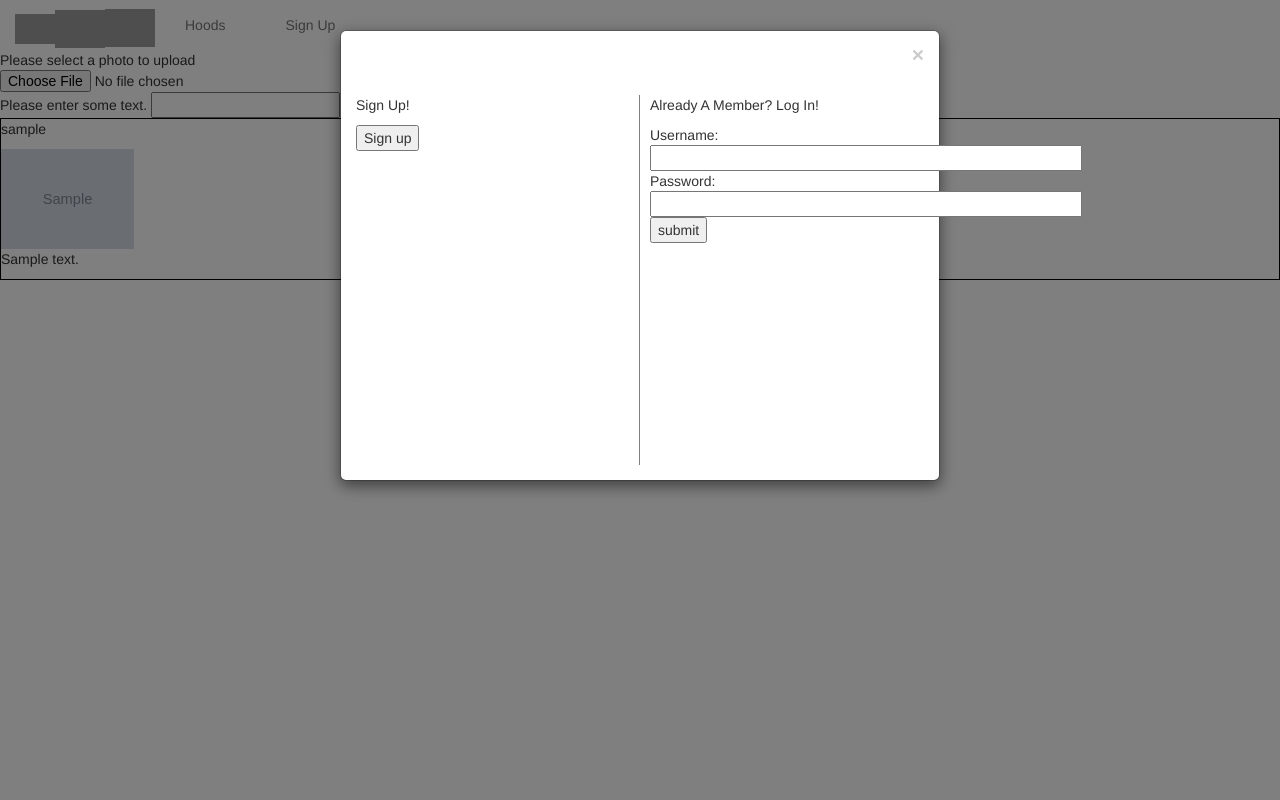
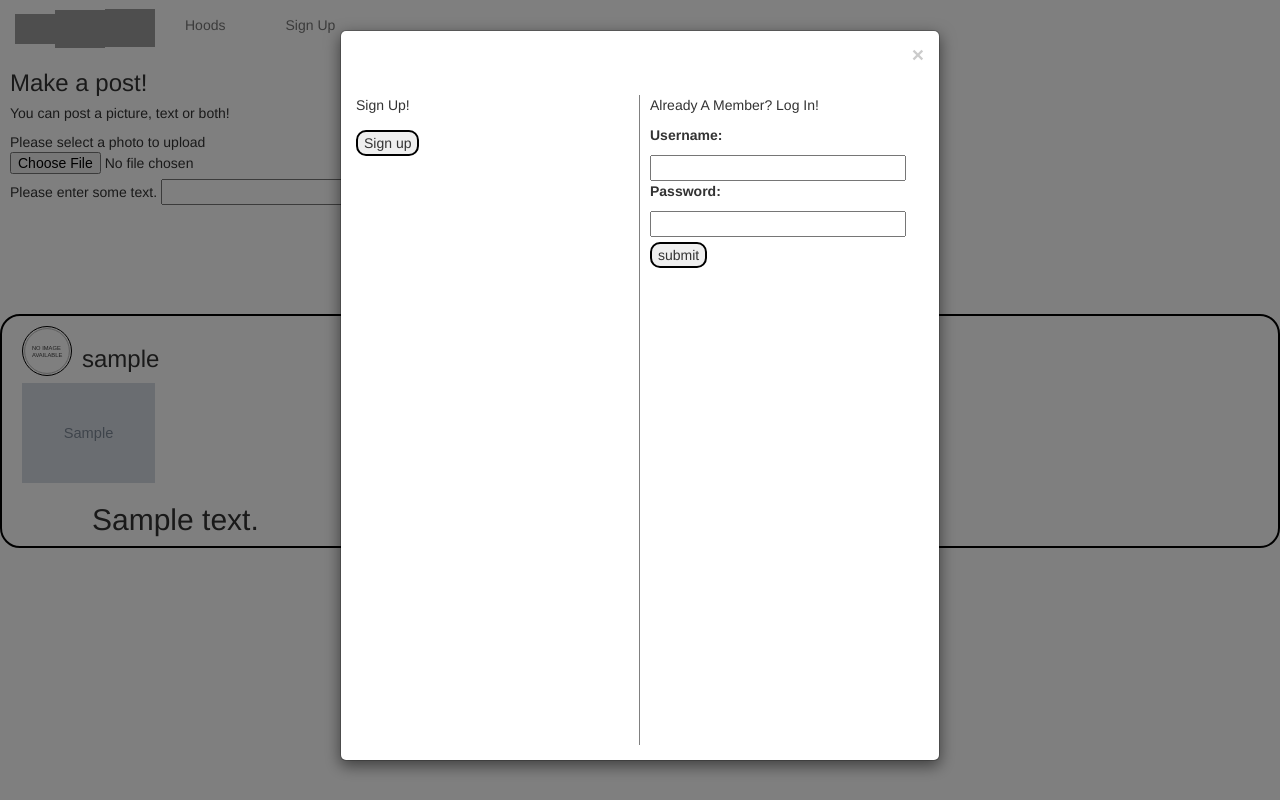
Before and after one commit to T-Boya/CartierYeux, a Django app: page /view/1/posts/ in a window 1280 px wide, after a click on "Sign Up". Run offline with Django 3.2, Linux system fonts and the light colour scheme; tables that the repository leaves empty hold one stand-in row (values such as "Sample post"); grey boxes marked "Sample" are stand-in pictures; some libraries are stand-ins or nearby versions; grey boxes are pictures that could not be loaded.

Commit message:
restyled post page

```diff
--- a/static/CSS/base.css
+++ b/static/CSS/base.css
@@ -15,3 +15,9 @@
     /* padding-right: 10px; */
 }
 /* BODY WRAPPER STYLING */
+
+.ff {
+ width: 10vw;
+ height: 5px;
+ border-radius: 10px;
+}
--- a/templates/base.html
+++ b/templates/base.html
@@ -56,7 +56,7 @@
       <div class="modal-header" style="border: none;">
         <button type="button" class="close" data-dismiss="modal">&times;</button>
       </div>
-      <div class="modal-body" style="height: 50vh;">
+      <div class="modal-body" style="height: 85vh;">
         <div class="SignUp" style="display: inline; float: left; width: 50%; height: 100%; border-right: solid gray 1px;">
 
             <p>Sign Up!</p>
@@ -65,7 +65,9 @@
                       {% for field in user_form %}
                       <p>
                         {{ field.label_tag }}<br>
+                        <div class="ff">
                         {{ field }}
+                        </div>
                         {% if field.help_text %}
                           <small style="display: none">{{ field.help_text }}</small>
                         {% endif %}
@@ -87,7 +89,7 @@
                       </p>
                       {% endfor %}
                       <input type="hidden" name="next" value="{{ request.path }}">
-                    <button type="submit">Sign up</button>
+                    <button type="submit"  style="border: solid 2px black; border-radius: 10px; margin-top: 5px;">Sign up</button>
                   </form>
         </div>
         <div class="SignIn" style="display: inline; float: left; width: 50%; padding-left: 10px;">
@@ -95,12 +97,12 @@
             <div class="form">
                     <form id="login_form" method="post" action="{% url 'login' %}">
                             {% csrf_token %}
-                            Username: <input type="text" name="username" value="" size="50" />
+                            <p style="font-weight: bold;">Username:</p><input type="text" name="username" value="" size="50" style="width: 20vw; padding-left: 20px;"/>
                             <br />
-                            Password: <input type="password" name="password" value="" size="50" />
+                            <p style="font-weight: bold;">Password:</p><input type="password" name="password" value="" size="50" style="width: 20vw; padding-left: 20px;"/>
                             <br />
                             <input type="hidden" name="next" value="{{ request.path }}">
-                            <input type="submit" value="submit" />
+                            <input type="submit" value="submit" style="border: solid 2px black; border-radius: 10px; margin-top: 5px;"/>
                             </form>
             </div>
             </div>
--- a/templates/home.html
+++ b/templates/home.html
@@ -3,9 +3,9 @@
 {% block content %}
     <div class="jumbotron jumbotron-fluid" style="padding: 0px; background-color: #403C3B; background-image: url('/static/IMG/jumbotron.jpg'); background-size: 100vw;">
         <div class="container" style="height: 400px; overflow: hidden; padding: 0px;">
-            <h1 class="display-4" style="margin-top: 100px;>
+            <h1 class="display-4" style="margin-top: 100px;">
                 <form class="navbar-form" role="search" action="{% url 'search' %}">
-                <div class="input-group"><input class="inputbox" type="text" placeholder="Search for Neighborhoods or Businesses" name="contains" style="height: 40px; border-radius: 20px; padding-left: 20px; width: 60vw;font-size: 15px;"><button class="btn btn-default" type="submit" style="height: 40px; border-top-right-radius: 20px; border-bottom-right-radius: 20px; margin-top: 21px; margin-left: -40px;"><i class="glyphicon glyphicon-search"></i></button></div></form>
+                <div class="input-group"><input class="inputbox" type="text" placeholder="Search for Neighborhoods or Businesses" name="contains" style="height: 40px; border-radius: 20px; padding-left: 20px; width: 60vw;font-size: 15px;"><button class="btn btn-default" type="submit" style="height: 40px; border-top-right-radius: 20px; border-bottom-right-radius: 20px; margin-top: 21.5px; margin-left: -40px;"><i class="glyphicon glyphicon-search"></i></button></div></form>
             </h1>
         </div>
 
--- a/templates/posts.html
+++ b/templates/posts.html
@@ -1,7 +1,9 @@
 {% extends 'base.html' %}
 {% load staticfiles %}
 {% block content %}
-    <div>
+    <div style="padding-left: 10px;">
+        <h3>Make a post!</h3>
+        <h5>You can post a picture, text or both!</h5>
         <form id="PostForm" method="post" action="/view/{{ neighborhood.id }}/posts/" enctype="multipart/form-data">
 
             {% csrf_token %}
@@ -15,18 +17,27 @@
                 {{ field }}
             {% endfor %}
             <input type="hidden" name="next" value="{{ request.path }}">
-            <input type="submit" name="submit" value="Post" />
+            <input type="submit" name="submit" value="Post" style="border: solid 2px black; border-radius: 10px; margin-top: 5px;"/>
         </form>
     </div>
+    <h1 style="text-align:center;">POSTS</h1>
+    <div class="posts" style="margin-top: 50px;">
+        {% for post in posts %}
+        <div class="post" style="border: 2px black solid; padding-left: 20px; padding-right: 20px; border-radius:20px; padding-top: 10px;">
 
-    <div class="posts">
-        {% for post in posts %}
-        <div class="post" style="border: 1px black solid;">
-        <p>{{ post.author.username }}</p>
+            <div class = "photo" style="width: 50px; height: 50px; -moz-border-radius: 100px; -webkit-border-radius: 100px; border-radius: 100px; border: 1px solid black; overflow: hidden; float: left; margin-right: 10px;">
+                {% if useruserprofile.image %}
+                <img src="{{ user.image.url }}" style="width: 150%; display: block;margin: 0 auto;">
+                {% else %}
+                <img src="{% static 'IMG/no_image.svg' %}" style="width: 100%; display: block;margin: 0 auto;">
+                {% endif %}
+            </div>
+
+        <h3>{{ post.author.username }}</h3>
         {% if post.image %}
         <img src="{{ post.image.url }}" style="height: 100px;">
         {% endif %}
-        <p>{{ post.text_post }}</p>
+        <div style="margin-left: 70px"</div><h2>{{ post.text_post }}</h5></div>
         </div><br>
         {% endfor %}
     </div>
--- a/templates/show_neighborhood.html
+++ b/templates/show_neighborhood.html
@@ -53,7 +53,7 @@
                             {{ field }}
                         {% endfor %}
                         <input type="hidden" name="next" value="{{ request.path }}">
-                        <input type="submit" name="submit" value="Add Business" />
+                        <input type="submit" name="submit" value="Add Business" style="border: solid 2px black; border-radius: 10px; margin-top: 5px;"/>
                     </form>
             </div>
         </div>
```
Also changed, not shown: templates/edit_neighborhood.html (+19 -2 lines).
